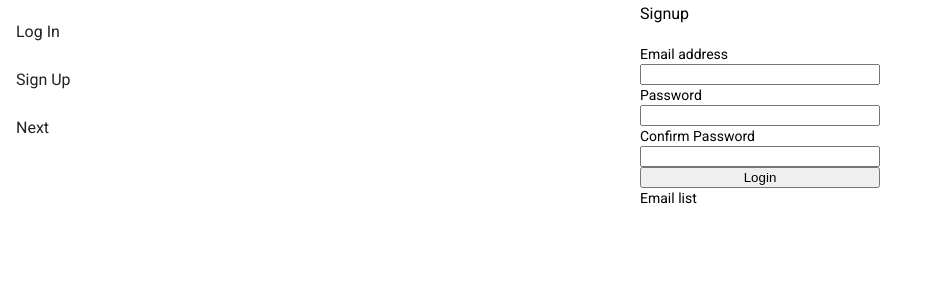
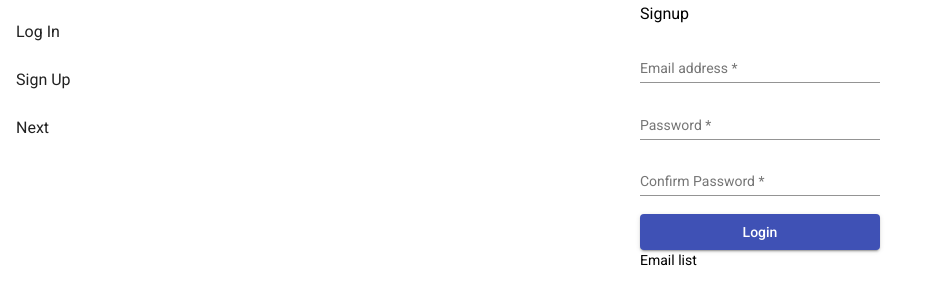
Before and after one commit to ElMachistador/forms, an Angular app: page /signup in a window 1280 px wide. Shown: the top 304 px of the page, without its empty margins (0-928 px from the left). Built offline with nearby package versions, Linux system fonts and the light colour scheme.

Commit message:
hasError()

```diff
--- a/src/app/login/login.component.html
+++ b/src/app/login/login.component.html
@@ -1,11 +1,16 @@
 <h3>Login</h3>
 
 <form [formGroup]="form" (ngSubmit)="login()">
-  <label for="email">Email address</label>
-  <input type="email" id="email" formControlName="email" required>
-  <label for="password">Password</label>
-  <input type="password" formControlName="password" required>
-  <button type="submit">Login</button>
+  <mat-form-field>
+    <mat-label for="email">Email address</mat-label>
+    <input matInput type="email" id="email" formControlName="email" required>
+    <mat-error><p>Please enter a valid email</p></mat-error>
+  </mat-form-field>
+  <mat-form-field>
+    <mat-label for="password">Password</mat-label>
+    <input matInput type="password" formControlName="password" required>
+  </mat-form-field>
+  <button mat-raised-button color="primary" type="submit">Login</button>
 </form>
 
 <p class="list">Email list</p>
--- a/src/app/login/login.component.scss
+++ b/src/app/login/login.component.scss
@@ -1,3 +1,9 @@
 .list{
   margin-top: 32px;
 }
+
+form{
+  display: flex;
+  flex-direction: column;
+  max-width: 240px;
+}
--- a/src/app/login/login.component.ts
+++ b/src/app/login/login.component.ts
@@ -28,7 +28,6 @@ export class LoginComponent implements OnInit {
     if (this.form.valid) {
       this.logins?.push(this.form.value)
       this.form.reset()
-      console.log(this.logins)
     }
   }
 
--- a/src/app/signup/signup.component.html
+++ b/src/app/signup/signup.component.html
@@ -2,13 +2,21 @@
 
 <main>
   <form [formGroup]="form" (ngSubmit)="signup()">
-    <label for="email">Email address</label>
-    <input type="email" id="email" formControlName="email" required>
-    <label for="password">Password</label>
-    <input type="password" id="password" formControlName="password" required>
-    <label for="confirm">Confirm Password</label>
-    <input type="password" id="confirm" formControlName="confirm" required>
-    <button type="submit">Login</button>
+    <mat-form-field>
+      <mat-label for="email">Email address</mat-label>
+      <input matInput type="email" id="email" formControlName="email" required>
+      <mat-error><p>Please enter a valid email</p></mat-error>
+    </mat-form-field>
+    <mat-form-field>
+      <mat-label for="password">Password</mat-label>
+      <input matInput type="password" id="password" formControlName="password" required>
+    </mat-form-field>
+    <mat-form-field>
+      <mat-label for="confirm">Confirm Password</mat-label>
+      <input matInput type="password" id="confirm" formControlName="confirm" required>
+      <mat-error *ngIf="form.hasError('passwordConfirmation')">Password has to be identical</mat-error>
+    </mat-form-field>
+    <button mat-raised-button color="primary" type="submit">Login</button>
   </form>
 </main>
 
```
Also changed, not shown: src/app/app.module.ts (+9 -2 lines).
